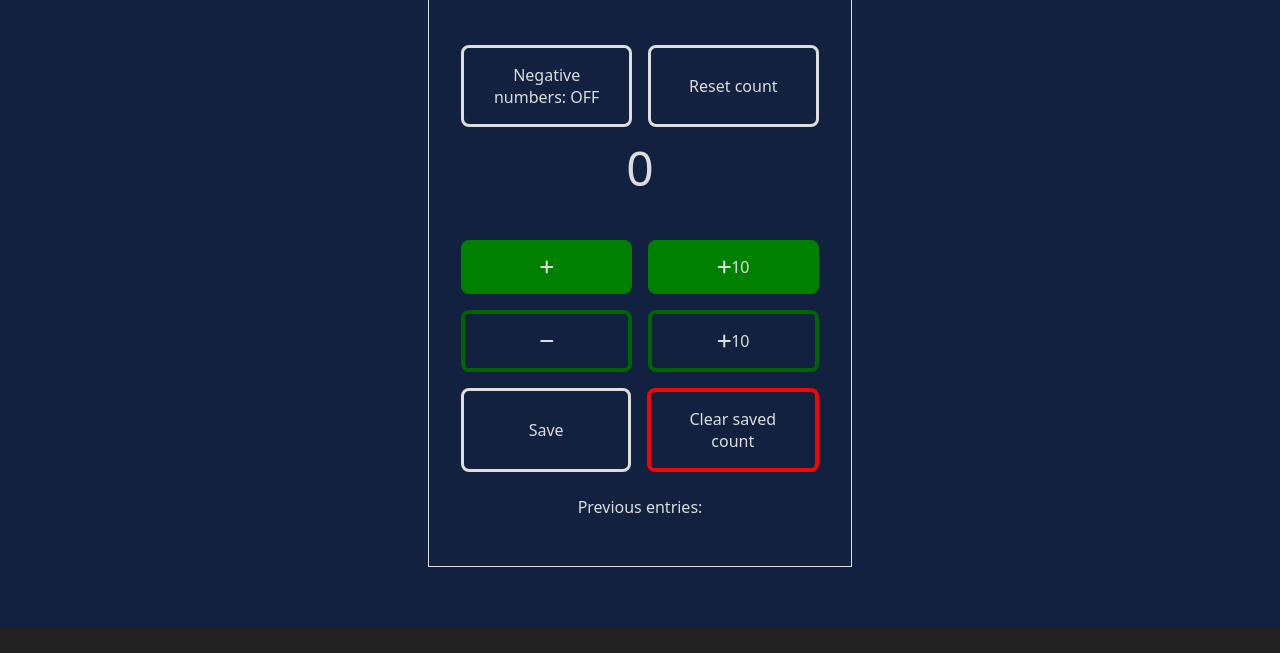
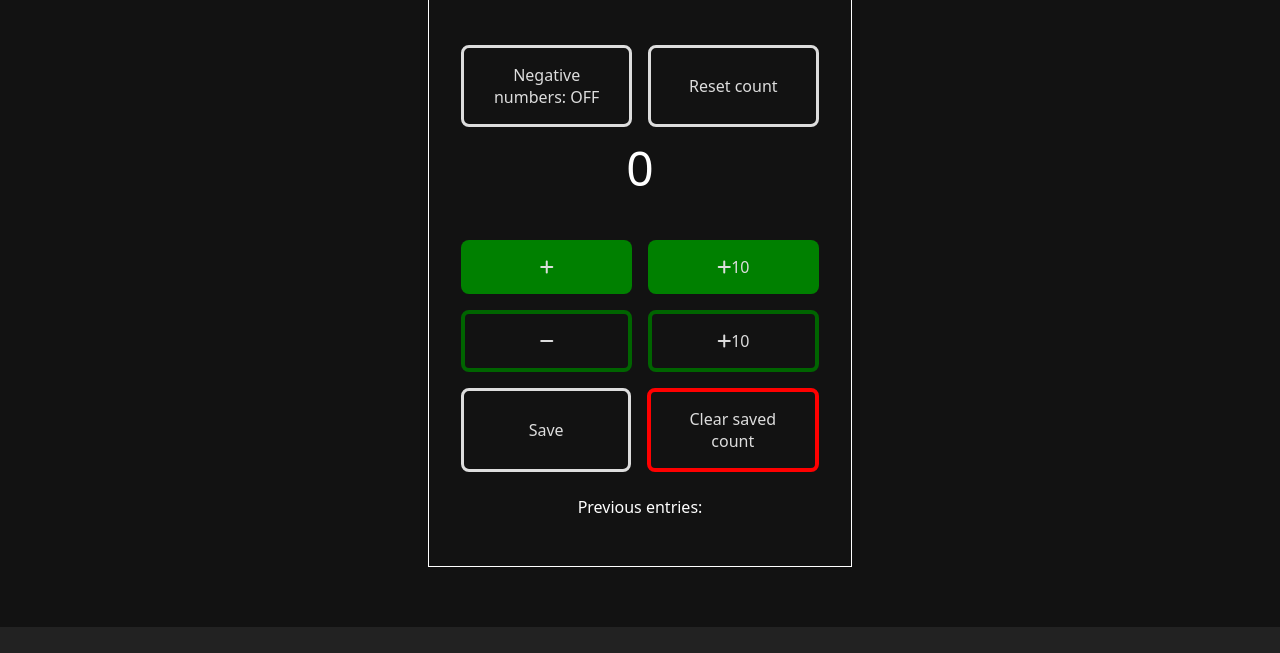
Before and after one commit to Klrfl/fcc-people-counter, a website: page index.html in a window 1280 px wide. Shown: the part 173-826 px from the top of the page. Drawn offline with nearby package versions, Linux system fonts and the dark colour scheme; files that its build step writes are made by us from their sources.

Commit message:
removed unnecessary media

```diff
--- a/scss/style.scss
+++ b/scss/style.scss
@@ -1,9 +1,2 @@
 @use './resets';
 @use './components';
-
-@media (prefers-color-scheme: dark) {
-  body {
-    background: #11213f;
-    color: #ddd;
-  }
-}
```
